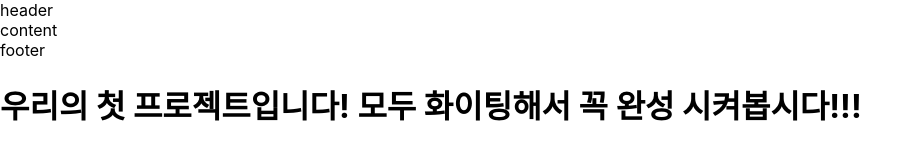
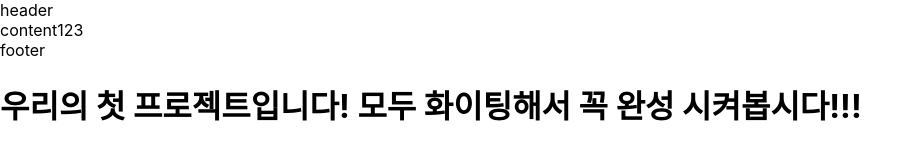
Before and after one commit to twpnpwa/React_Team_Project, a React (Create React App) app: page / in a window 1280 px wide. Shown: the top 160 px of the page, without its empty margins (0-922 px from the left). Built offline with nearby package versions, Linux system fonts and the light colour scheme.

Commit message:
메세지

```diff
--- a/src/Content.jsx
+++ b/src/Content.jsx
@@ -1,5 +1,5 @@
 const Content = () => {
-    return <div>content</div>;
-  };
+  return <div>content123</div>;
+};
 
-  export default Content;
+export default Content;
```
